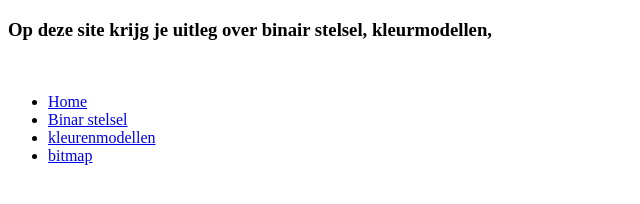
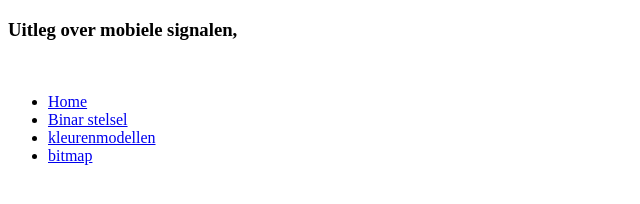
Before and after one commit to Venosaurus/Venosaurus.github.io, a plain HTML site: page mobielesignaal.html in a window 1280 px wide. Shown: the whole page, without its empty margins (0-640 px from the left). Drawn offline with Linux system fonts and the light colour scheme.

Commit message:
semisgay

```diff
--- a/mobielesignaal.html
+++ b/mobielesignaal.html
@@ -1,7 +1,7 @@
 <!DOCTYPE html> <!--dit is de homepage van mijn site-->
 <html> <!--dit is het html-element-->
 <body>
-    <h3>Op deze site krijg je uitleg over binair stelsel, kleurmodellen,</h3>
+    <h3>Uitleg over mobiele signalen,</h3>
 
     <br>
     <ul>
```
